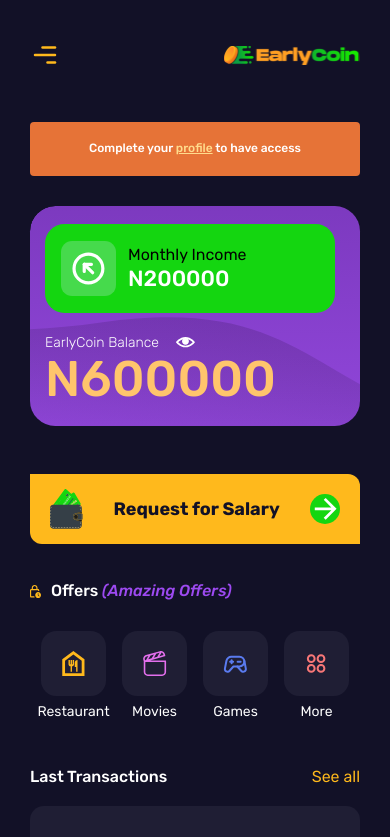
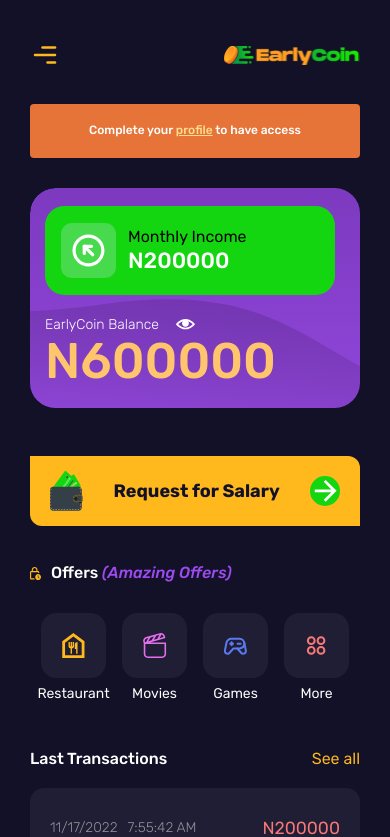
Before and after one commit to UcheAzubuko/earlycoin-ui-v1, a Vue app: page / in a window 390 px wide. Shown: the top 837 px of the page. Built offline with nearby package versions, Linux system fonts and the light colour scheme.

Commit message:
update: updated compliance prompt

```diff
--- a/src/components/layouts/AuthLayout.vue
+++ b/src/components/layouts/AuthLayout.vue
@@ -3,7 +3,6 @@
 		<SideNav />
 		<MobileNav v-if="showMobileNav" @closeMobileNav="closeMobileNav" />
 		<TheHeader @toggleSideNav="openMobileNav" />
-		<CompliancePrompt />
 		<div class="auth-pages">
 			<slot />
 		</div>
@@ -14,7 +13,6 @@
 import SideNav from '@/components/layouts/SideNav.vue'
 import MobileNav from '@/components/layouts/MobileNav.vue'
 import TheHeader from '@/components/layouts/TheHeader.vue'
-import CompliancePrompt from '@/components/general/CompliancePrompt.vue'
 
 export default {
 	name: 'AuthLayout',
@@ -22,7 +20,6 @@
 		SideNav,
 		TheHeader,
 		MobileNav,
-		CompliancePrompt,
 	},
 
 	data() {
@@ -56,7 +53,7 @@
 
 .auth-pages {
 	background: transparent;
-	padding: 77px 0 20px 0;
+	padding: 40px 0 20px 0;
 	width: calc(100vw - 272px);
 	margin: 0 0 0 auto;
 
--- a/src/components/layouts/TheHeader.vue
+++ b/src/components/layouts/TheHeader.vue
@@ -46,13 +46,13 @@
 	}
 
 	>div {
-		padding: 40px 50px 48px 50px;
+		padding: 40px 50px 30px 50px;
 		display: flex;
 		justify-content: space-between;
 		align-items: center;
 
 		@media only screen and (max-width: 600px) {
-			padding: 40px 30px 48px 30px;
+			padding: 40px 30px 30px 30px;
 		}
 
 		span {
--- a/src/views/Dashboard.vue
+++ b/src/views/Dashboard.vue
@@ -1,5 +1,6 @@
 <template>
 	<AuthLayout>
+		<CompliancePrompt />
 		<div class="dashboard">
 			<section class="showcase-wrapper">
 				<!-- Monthly Income Label -->
@@ -78,13 +79,15 @@
 </template>
 
 <script>
+import Vue from 'vue'
 import AuthLayout from '@/components/layouts/AuthLayout.vue'
-import Vue from 'vue'
+import CompliancePrompt from '@/components/general/CompliancePrompt.vue'
 
 export default Vue.extend({
 	name: 'DashBoard',
 	components: {
 		AuthLayout,
+		CompliancePrompt,
 	},
 	data: function () {
 		return {
```
